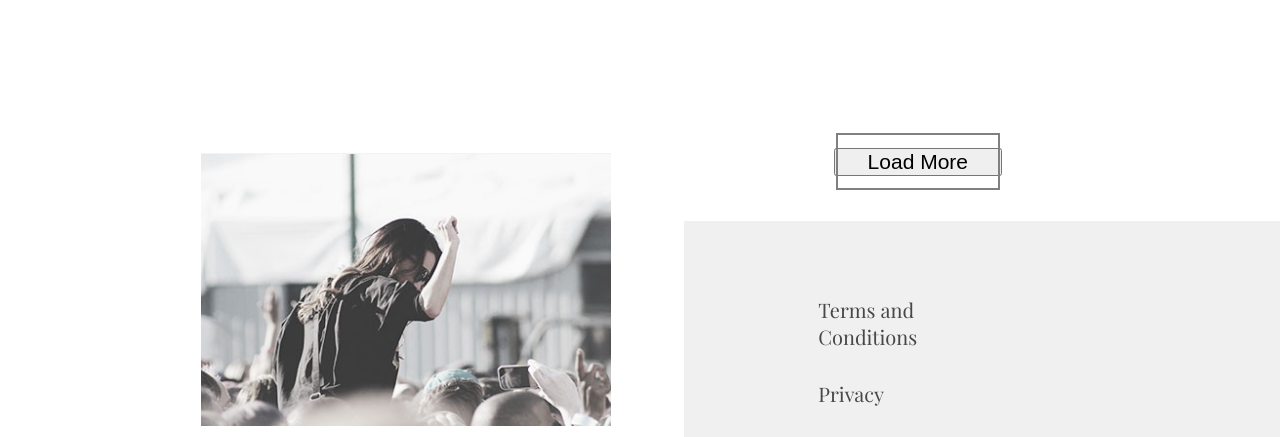
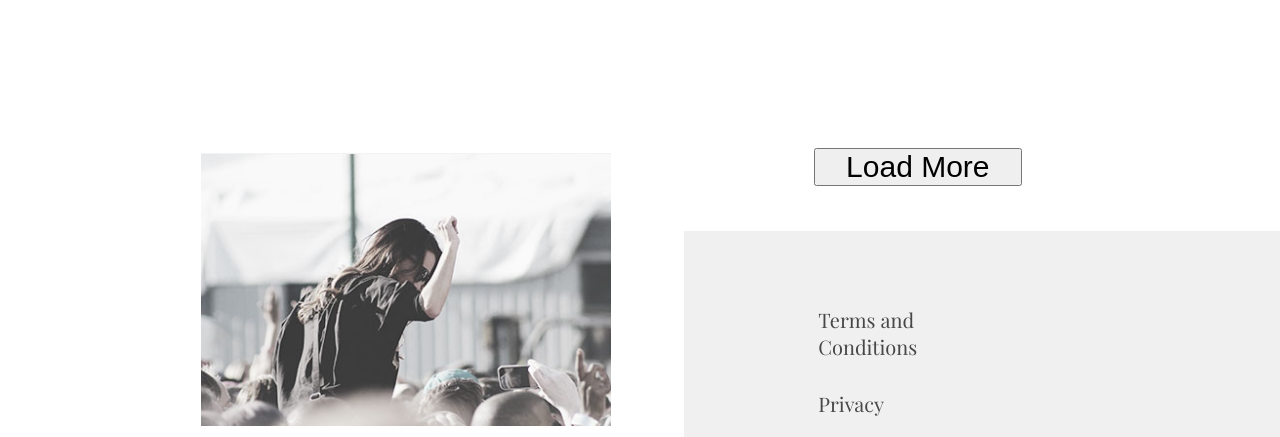
Before and after one commit to Hasib104/Minimo, a plain HTML site: page index.html in a window 1280 px wide. Shown: the part 4320-4757 px from the top of the page. Drawn offline with nearby package versions, Linux system fonts and the light colour scheme.

Commit message:
Update style.css

```diff
--- a/css/style.css
+++ b/css/style.css
@@ -196,8 +196,7 @@ header{
 .load_more_btn {
     background-color: transparent;
     text-transform: capitalize;
-    border: 2px solid gray;
-    font-size: 21px;
+    font-size: 30px;
     padding: 15px 30px;
 }
 
```
